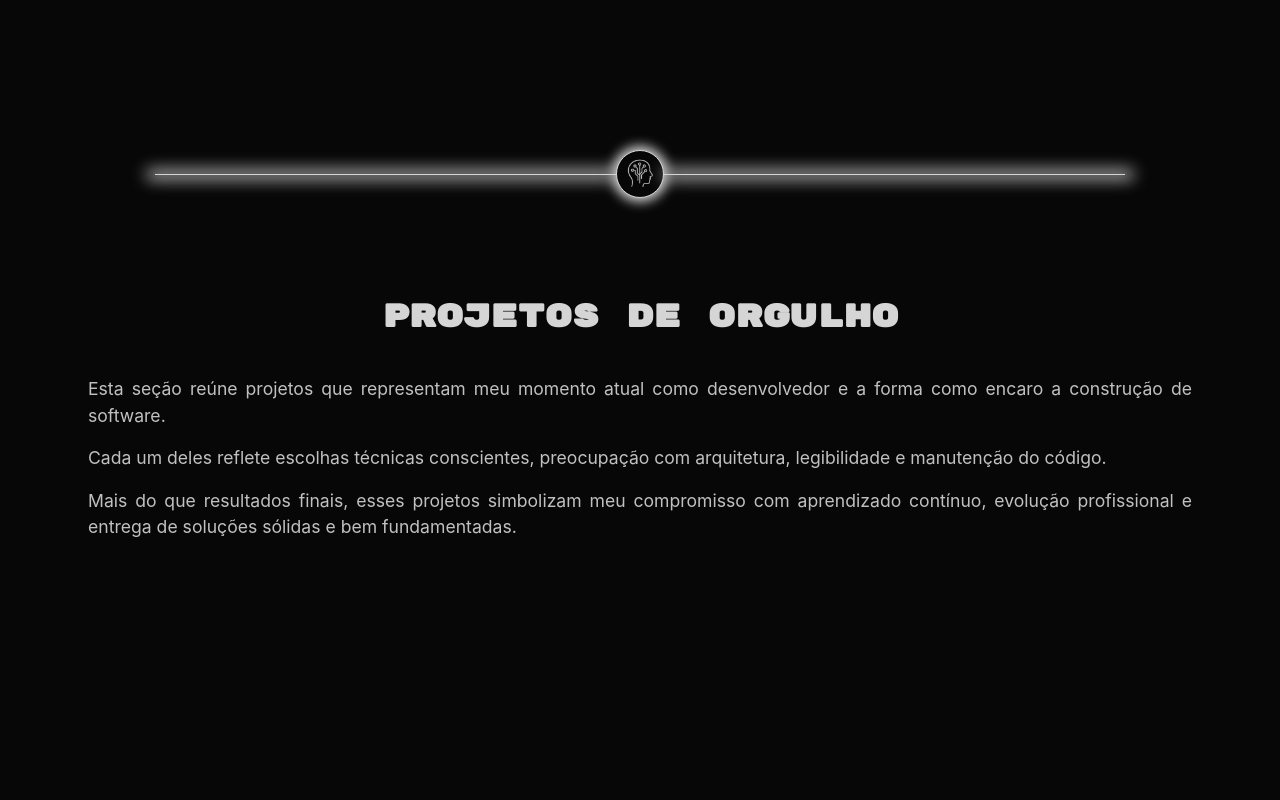
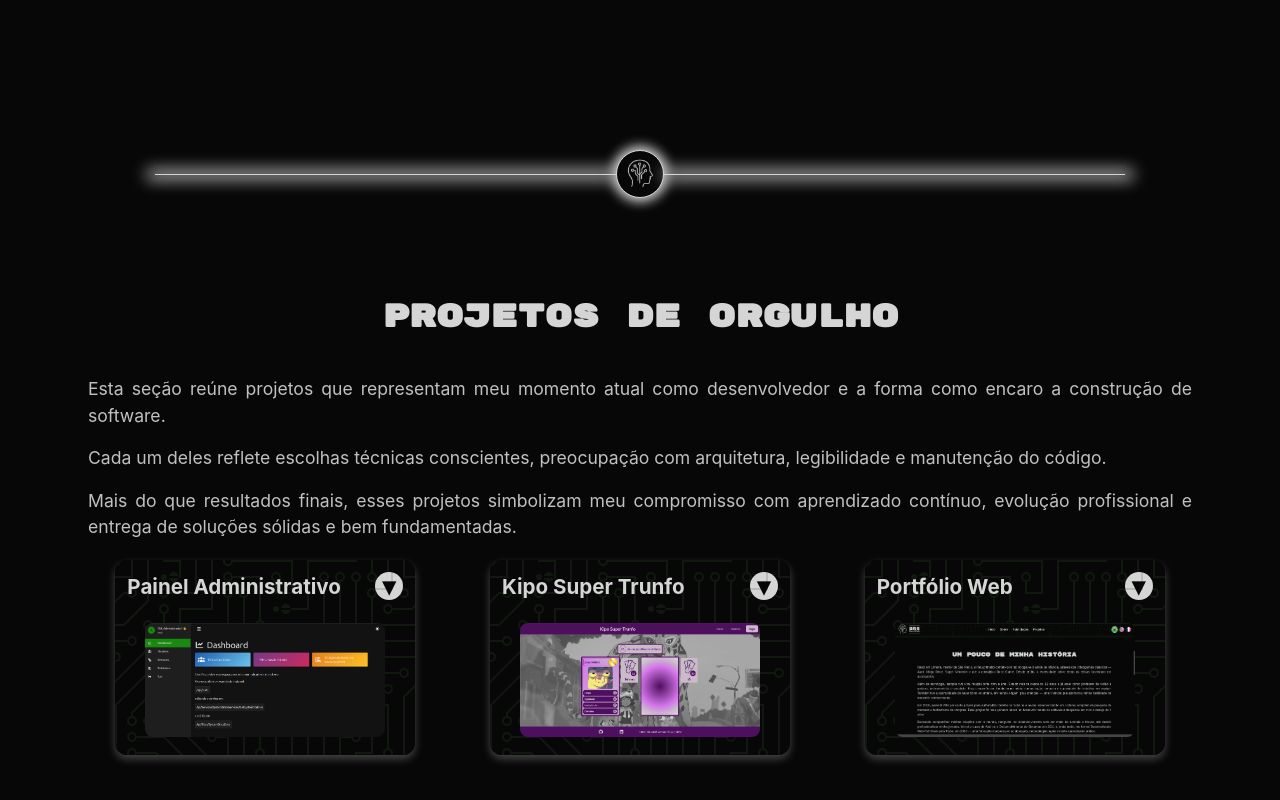
Before and after one commit to vanriwerson/web-portfolio, a React (Vite) app: page / in a window 1280 px wide. Shown: the part 2478-3278 px from the top of the page. Built offline with nearby package versions, Linux system fonts and the light colour scheme.

Commit message:
feat: create grid for project cards

```diff
--- a/src/sections/Projects/index.tsx
+++ b/src/sections/Projects/index.tsx
@@ -1,5 +1,7 @@
-import { SectionTitle } from '../../components';
+import { ProjectCard, SectionTitle } from '../../components';
 import { useLanguage } from '../../hooks';
+import { staticProjects } from '../../services/data';
+import './style.css';
 
 export default function ProjectsSection() {
   const { translate } = useLanguage();
@@ -18,10 +20,11 @@ export default function ProjectsSection() {
         ))}
       </div>
 
-      {/*
-        Aqui futuramente entram os cards de projetos:
-        <ProjectsGrid />
-      */}
+      <div className="projects-grid">
+        {staticProjects.map((project) => (
+          <ProjectCard key={project.id} project={project} />
+        ))}
+      </div>
     </section>
   );
 }
--- /dev/null
+++ b/src/sections/Projects/style.css
@@ -0,0 +1,6 @@
+.projects-grid {
+  align-items: start;
+  display: grid;
+  grid-template-columns: repeat(auto-fit, minmax(280px, 1fr));
+  gap: 20px;
+}
```
